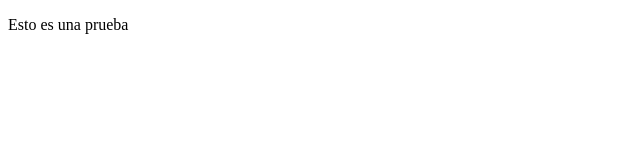
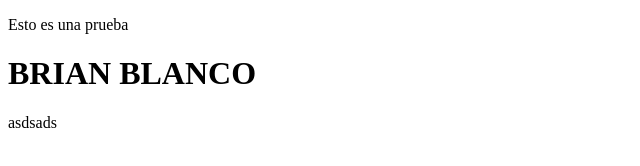
Before and after one commit to brianblnco/prueba, a plain HTML site: page index.html in a window 1280 px wide. Shown: the whole page, without its empty margins (0-640 px from the left). Drawn offline with Linux system fonts and the light colour scheme.

Commit message:
Commit 2

```diff
--- a/index.html
+++ b/index.html
@@ -10,7 +10,12 @@
 
 
 </head>
+
 <body>
+    <header>
+        <h1>BRIAN BLANCO</h1>
+        <nav>asdsads</nav>
+    </header>
 
 </body>
 </html>
```
